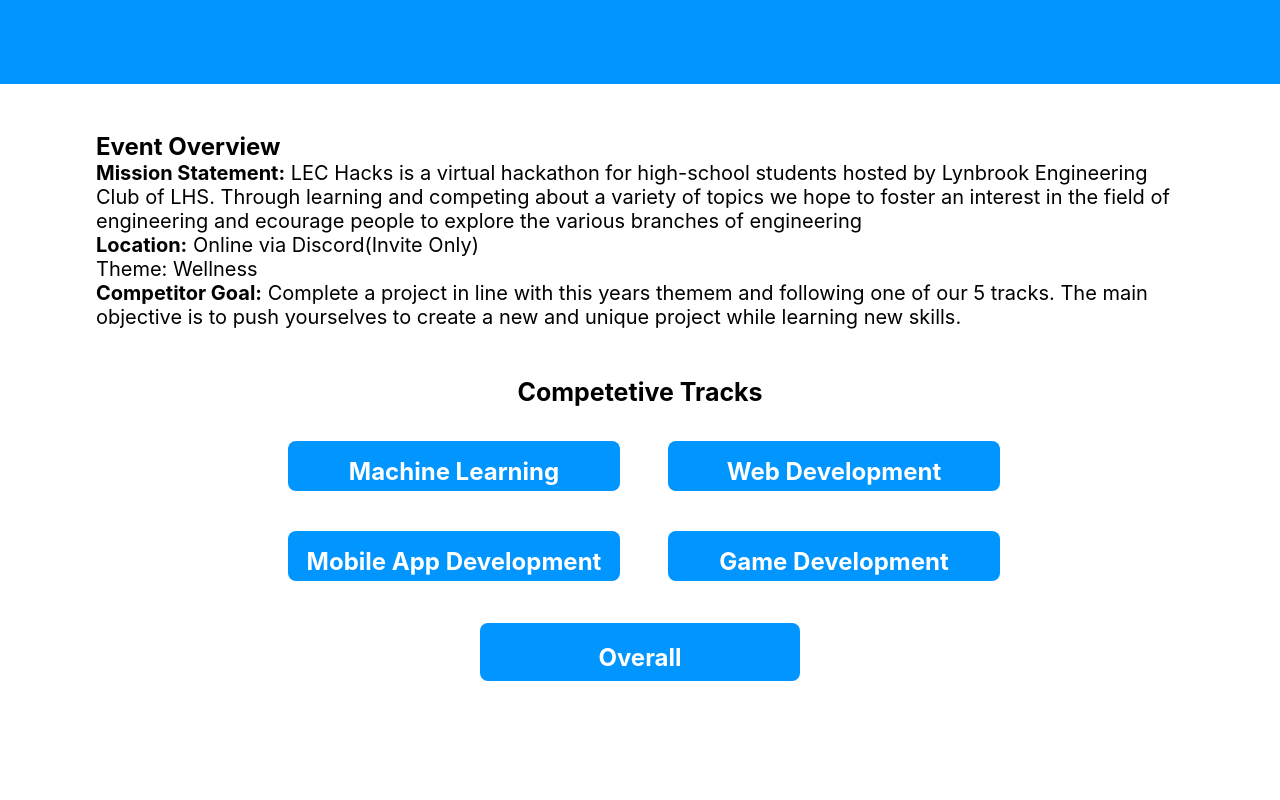
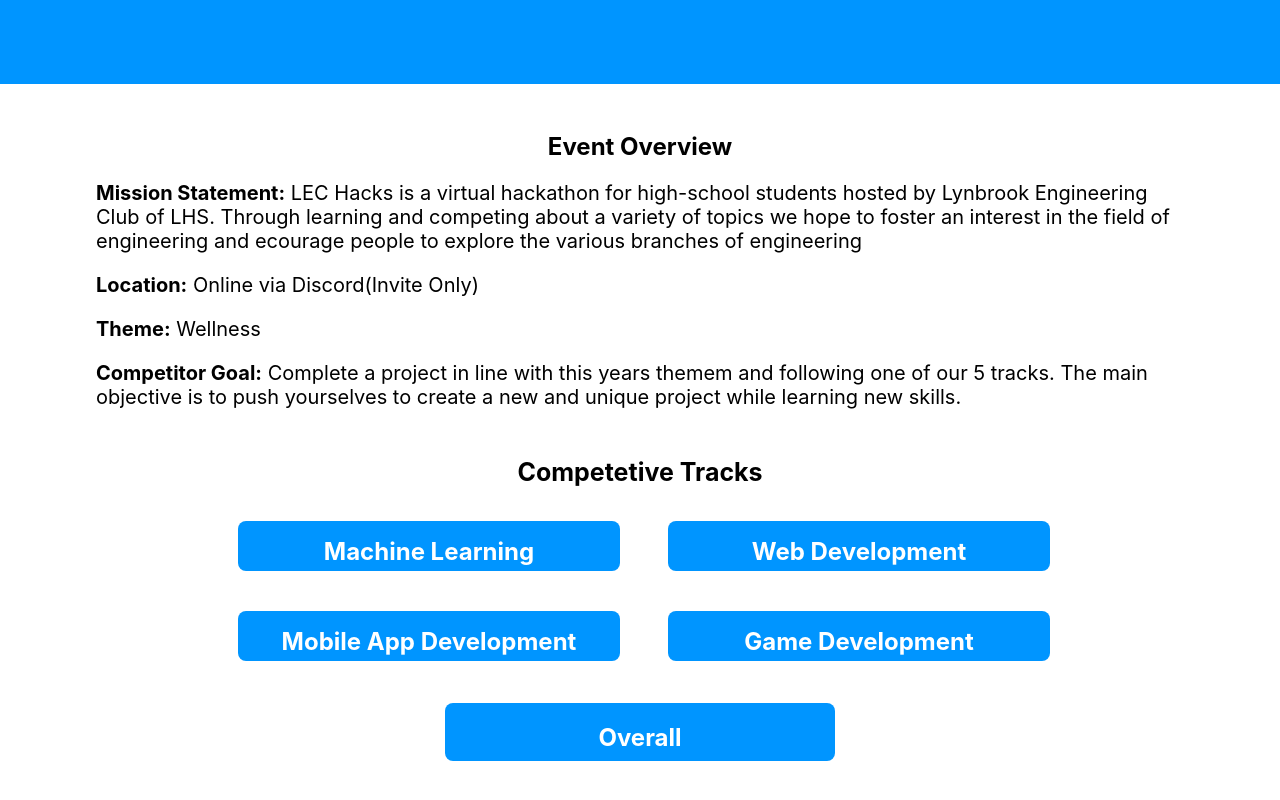
Before and after one commit to acciochris/lec-hacks, a Next.js app: page / in a window 1280 px wide. Shown: the part 316-1116 px from the top of the page. Built offline with nearby package versions, Linux system fonts and the light colour scheme.

Commit message:
finished overview

```diff
--- a/components/overView.jsx
+++ b/components/overView.jsx
@@ -3,7 +3,10 @@
 const overView = () => {
   return (
     <div className={styles.container}>
-      <h2>Event Overview</h2>
+      <div className={styles.center}>
+        <h2>Event Overview</h2>
+      </div>
+      <br />
       <p>
         <x>Mission Statement:</x> LEC Hacks is a virtual hackathon for
         high-school students hosted by Lynbrook Engineering Club of LHS. Through
@@ -11,10 +14,15 @@
         interest in the field of engineering and ecourage people to explore the
         various branches of engineering
       </p>
+      <br />
       <p>
         <x>Location:</x> Online via Discord(Invite Only)
       </p>
-      <p>Theme: Wellness</p>
+      <br />
+      <p>
+        <x>Theme:</x> Wellness
+      </p>
+      <br />
       <p>
         <x>Competitor Goal:</x> Complete a project in line with this years
         themem and following one of our 5 tracks. The main objective is to push
--- a/styles/OverView.module.css
+++ b/styles/OverView.module.css
@@ -3,3 +3,8 @@
   margin-top: 48px;
   margin-bottom: 48px;
 }
+
+.center {
+  margin-top: 8px;
+  text-align: center;
+}
--- a/styles/Tiles.module.css
+++ b/styles/Tiles.module.css
@@ -26,7 +26,7 @@
   align-items: center;
 }
 .box {
-  width: 300px;
+  width: 350px;
   height: 18px;
   background-color: rgb(0, 149, 255);
   margin: 8px;
@@ -39,7 +39,7 @@
 }
 
 .boxOther {
-  width: 280px;
+  width: 350px;
   height: 18px;
   background-color: rgb(0, 149, 255);
   padding: 16px;
@@ -58,11 +58,11 @@
 }
 
 .box:hover {
-  height: 200px;
+  height: 240px;
   color: white;
 }
 
 .boxOther:hover {
-  height: 200px;
+  height: 240px;
   color: white;
 }
```
